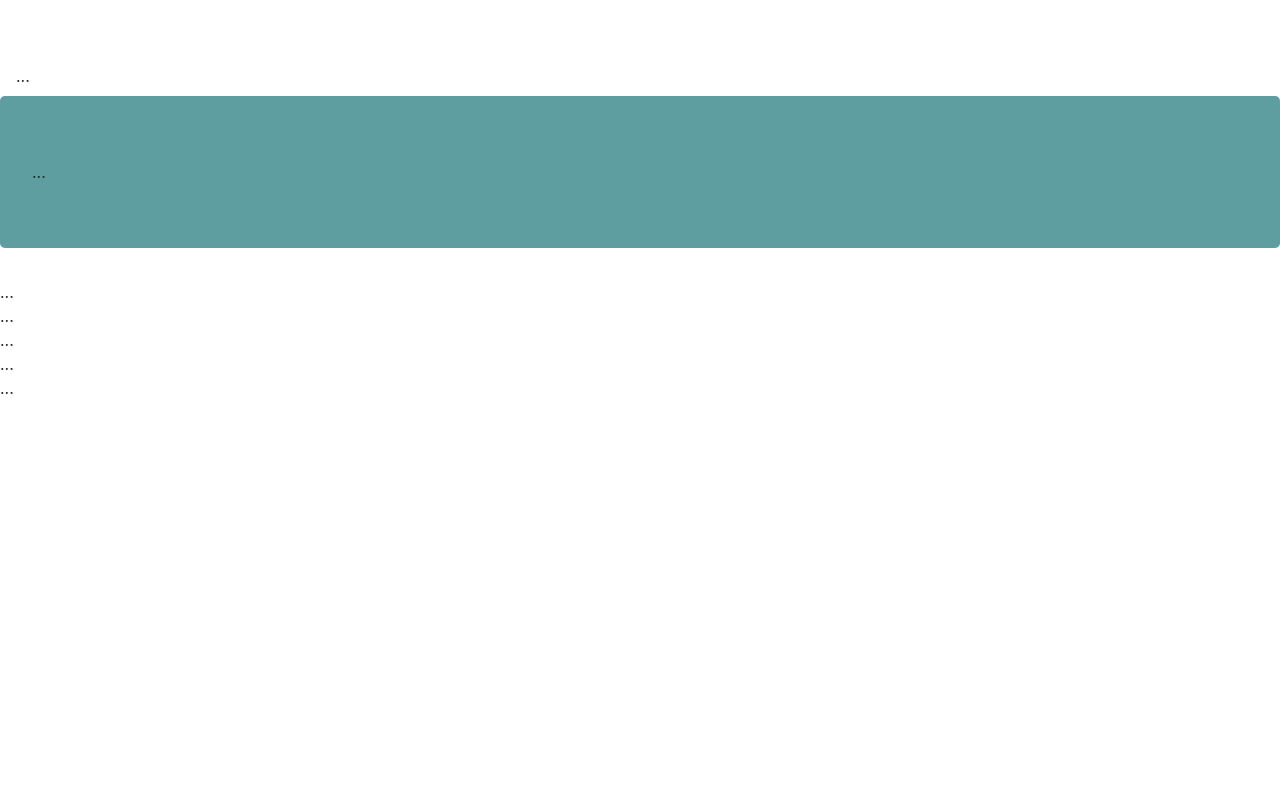
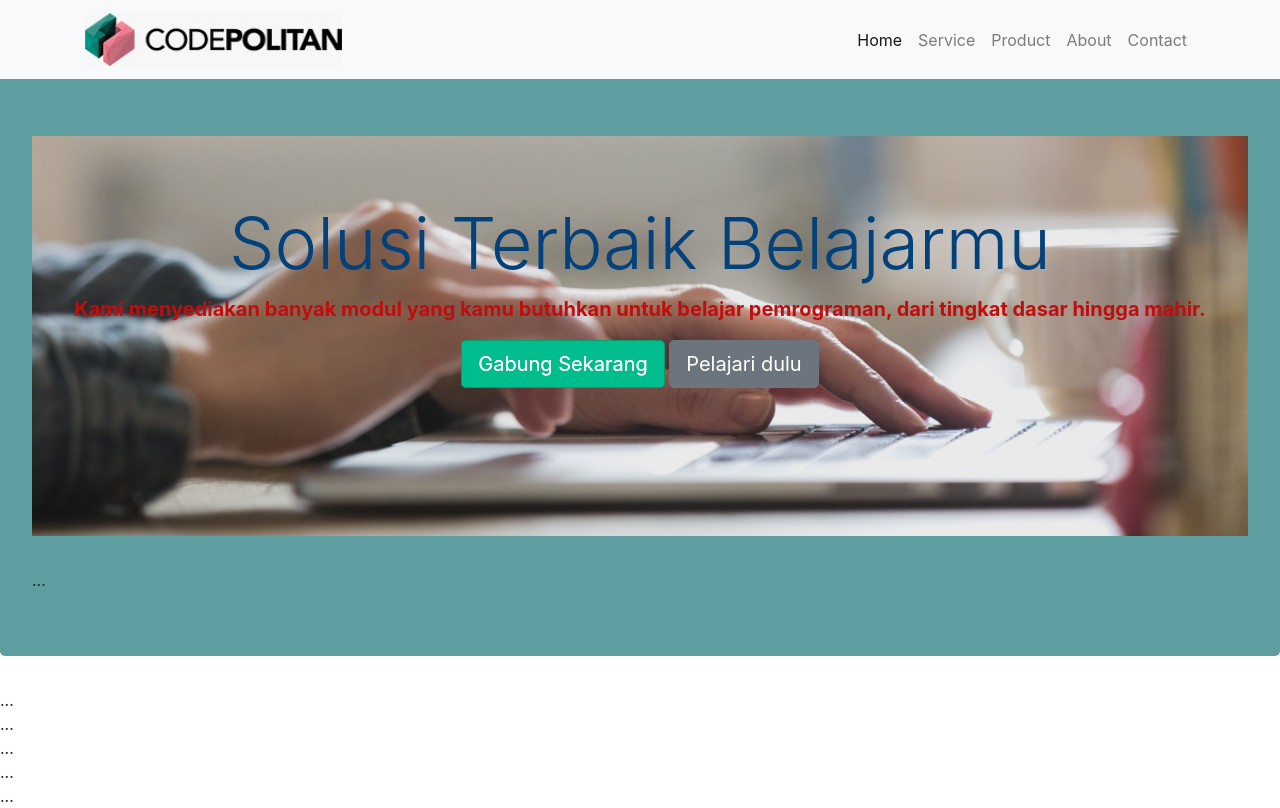
Before and after one commit to damarjati12/damar1213, a plain HTML site: page index.html in a window 1280 px wide. Drawn offline with nearby package versions, Linux system fonts and the light colour scheme.

Commit message:
update coding

```diff
--- a/index.html
+++ b/index.html
@@ -11,16 +11,70 @@
             {
                 background-color:cadetblue;
             }
+            .background-header
+            {
+            background-image: url("image/damar19.jpeg");
+            background-color: #fafbfc;
+            height: 400px;
+            background-position: center;
+            background-repeat: no-repeat;
+            background-size: cover;
+            position: relative;
+            }
+            .button-primer {
+                    background-color: #00bd8e;
+                    border-color : #0b9b6b;
+                    color        : #fff;
+                    text-shadow: 0px 0px;
+                }
+                    .button-primer:hover {
+                    background-color: #038c6a;
+                    color        : #fff;
+                    text-shadow: 0px 0px;
+                }
         </style>
     </head>
     <body>
+        <nav class="navbar navbar-expand-lg navbar-light bg-light fixed-top">
+            <div class="container">
+                 <a class="navbar-brand" href="#"><img src="image/WhatsApp Image 2024-11-05 at 11.15.42.jpeg"></a>
+                    <button class="navbar-toggler" type="button" data-toggle="collapse" data-target="#navbarContent" aria-controls="navbarContent" aria-expanded="false" aria-label="Toggle navigation">
+                    <span class="navbar-toggler-icon"></span>
+                </button>
+                <div class="collapse navbar-collapse" id="navbarContent">
+                   <ul class="navbar-nav ml-auto">
+                      <li class="nav-item active">
+                          <a class="nav-link" href="#">Home</a>
+                       </li>
+                       <li class="nav-item">
+                           <a class="nav-link" href="#services">Service</a>
+                       </li>
+                       <li class="nav-item">
+                          <a class="nav-link" href="#product">Product</a>
+                       </li>
+                       <li class="nav-item">
+                          <a class="nav-link" href="#about">About</a>
+                       </li>
+                       <li class="nav-item">
+                          <a class="nav-link" href="#contact">Contact</a>
+                       </li>
+                    </ul>
+               </div>
+          </div>
+        </nav>
      <!--Navigasi Bar-->
       <nav class="navbar">
-      ...
     </nav>
 
     <!--Header-->
-    <header class="jumbotron">
+    <header class="jumbotron"><section class="jumbotron jumbotron-fluid background-header">
+        <div class="container-fluid text-center">
+            <h1 class="display-3" style="color:rgb(2, 65, 121);">Solusi Terbaik Belajarmu</h1>
+            <p class="lead" style="font-weight: bold;color:#c00d0d;">Kami menyediakan banyak modul yang kamu butuhkan untuk belajar pemrograman, dari tingkat dasar hingga mahir.</p>
+            <a href="#" class="btn button-primer btn-lg" role="button">Gabung Sekarang</a>
+            <a href="#" class="btn btn-secondary btn-lg" role="button">Pelajari dulu</a>
+        </div>
+    </section>
         ...
     </header>
 
```
Also changed, not shown: image/WhatsApp Image 2024-11-05 at 11.15.42.jpeg (added), image/damar19.jpeg (added).
